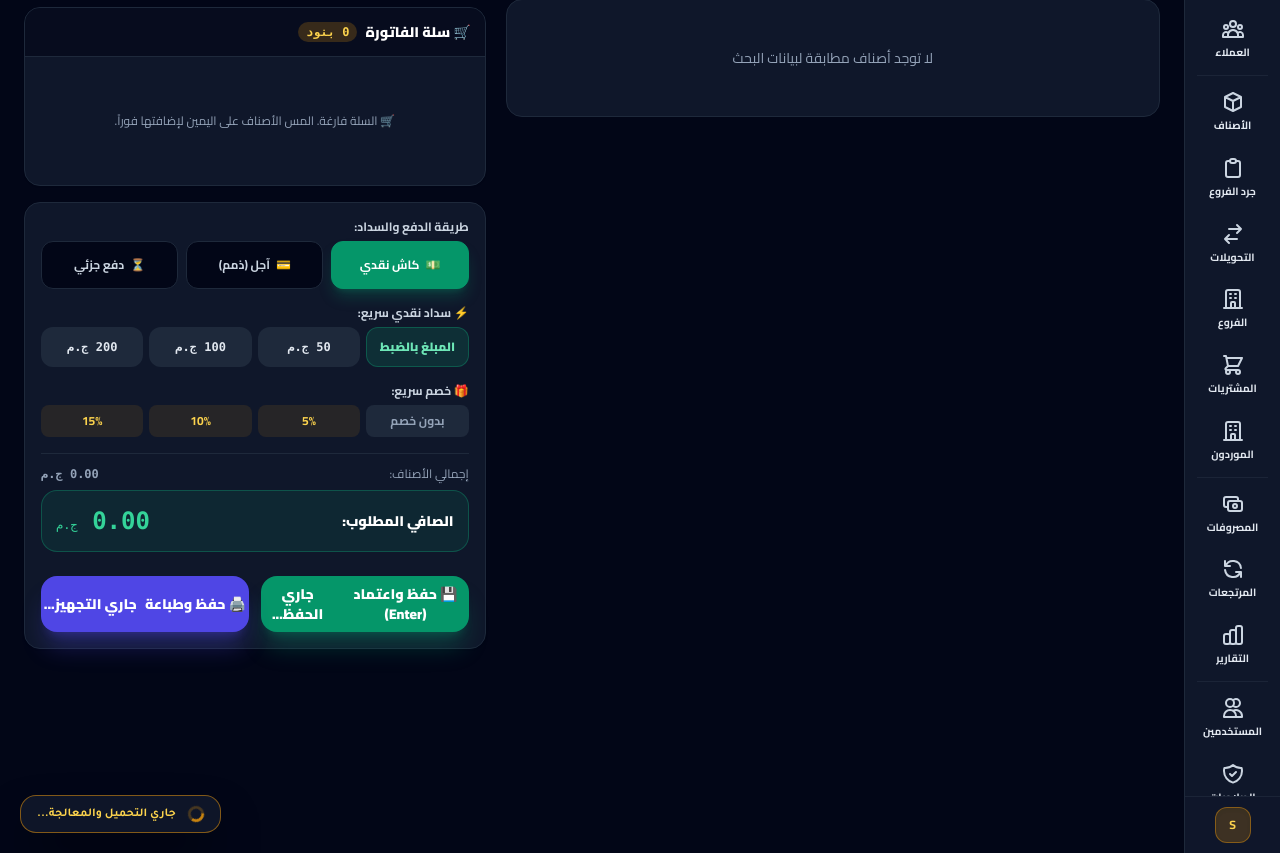
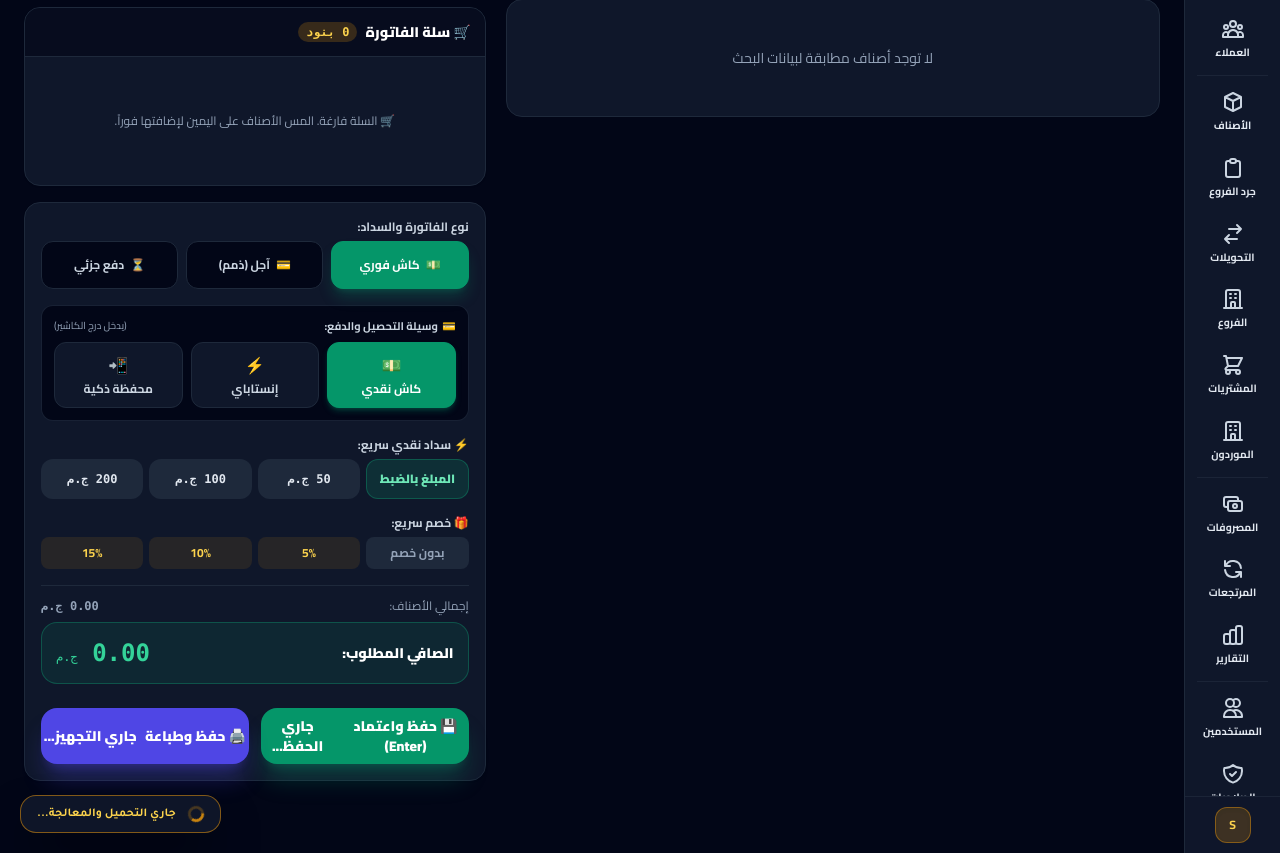
Before and after one commit to kamalsroor1/erp-hub, a Laravel app: page /invoices/create in a window 1280 px wide. Shown: the part 347-1200 px from the top of the page. Run offline with Laravel 12, Linux system fonts and the light colour scheme; the visitor is signed in with stand-in values (Sample User, id 1); data comes from the database, SQL or seed files in the repository; data that the repository does not hold is empty; parts of the project's set-up code (start-up, migrations or seed data) failed here and were passed over; some libraries are stand-ins or nearby versions.

Commit message:
feat(pos): add active touch payment buttons for cash, instapay, and e-wallet

```diff
--- a/app/Livewire/InvoiceCreate.php
+++ b/app/Livewire/InvoiceCreate.php
@@ -19,6 +19,7 @@
     public $store_id;
     public $invoice_date;
     public $payment_type = 'cash'; // cash, credit, partial
+    public $payment_method = 'cash'; // cash, instapay, e_wallet, visa, bank_transfer
     public $discount_type = 'fixed'; // fixed, percentage
     public $discount_value = '0.000';
     public $paid_amount = '0.000';
@@ -397,6 +398,11 @@
         $this->updatedPaymentType();
     }
 
+    public function quickSetPaymentMethod($method)
+    {
+        $this->payment_method = $method;
+    }
+
     public function updatedItems($value, $key)
     {
         if (str_contains($key, 'quantity')) {
@@ -519,6 +525,7 @@
                 'store_id'       => $this->store_id,
                 'invoice_date'   => $this->invoice_date,
                 'payment_type'   => $this->payment_type,
+                'payment_method' => $this->payment_method,
                 'discount_type'  => $this->discount_type,
                 'discount_value' => $this->discount_value,
                 'paid_amount'    => $this->paid_amount,
--- a/resources/views/livewire/invoice-create.blade.php
+++ b/resources/views/livewire/invoice-create.blade.php
@@ -484,9 +484,9 @@
             <!-- Financial Summary & Payment Box -->
             <div class="bg-white dark:bg-slate-900 p-4 rounded-2xl border border-slate-200 dark:border-slate-800 shadow-sm space-y-4">
 
-                <!-- Payment Method Big Toggle Buttons -->
+                <!-- Payment Type Big Toggle Buttons -->
                 <div>
-                    <label class="block text-xs font-bold text-slate-700 dark:text-slate-300 mb-1.5">طريقة الدفع والسداد:</label>
+                    <label class="block text-xs font-bold text-slate-700 dark:text-slate-300 mb-1.5">نوع الفاتورة والسداد:</label>
                     <div class="grid grid-cols-3 gap-2">
                         <button
                             type="button"
@@ -494,7 +494,7 @@
                             class="h-12 rounded-xl text-xs font-bold flex items-center justify-center gap-1.5 border transition-all cursor-pointer active:scale-95 {{ $payment_type === 'cash' ? 'bg-emerald-600 border-emerald-600 text-white shadow-lg shadow-emerald-600/30' : 'bg-slate-50 dark:bg-slate-950 border-slate-300 dark:border-slate-800 text-slate-700 dark:text-slate-300' }}"
                         >
                             <span>💵</span>
-                            <span>كاش نقدي</span>
+                            <span>كاش فوري</span>
                         </button>
 
                         <button
@@ -516,6 +516,57 @@
                         </button>
                     </div>
                 </div>
+
+                <!-- Payment Method Quick Selection (Visible when paying cash or partial) -->
+                @if($payment_type !== 'credit')
+                <div class="p-3 bg-slate-50 dark:bg-slate-950 rounded-xl border border-slate-200 dark:border-slate-800/80 space-y-2">
+                    <div class="flex items-center justify-between">
+                        <label class="text-[11px] font-bold text-slate-700 dark:text-slate-300 flex items-center gap-1">
+                            <span>💳</span>
+                            <span>وسيلة التحصيل والدفع:</span>
+                        </label>
+                        <span class="text-[10px] text-slate-400">
+                            @if($payment_method === 'cash')
+                            (يدخل درج الكاشير)
+                            @else
+                            (تحصيل إلكتروني/بنكي)
+                            @endif
+                        </span>
+                    </div>
+
+                    <div class="grid grid-cols-3 gap-2">
+                        <!-- كاش -->
+                        <button
+                            type="button"
+                            wire:click="quickSetPaymentMethod('cash')"
+                            class="py-2.5 px-2 rounded-xl text-xs font-bold flex flex-col items-center justify-center gap-1 border transition-all cursor-pointer active:scale-95 {{ $payment_method === 'cash' ? 'bg-emerald-600 border-emerald-600 text-white shadow-md shadow-emerald-600/30' : 'bg-white dark:bg-slate-900 border-slate-200 dark:border-slate-800 text-slate-700 dark:text-slate-300 hover:border-emerald-500' }}"
+                        >
+                            <span class="text-base">💵</span>
+                            <span>كاش نقدي</span>
+                        </button>
+
+                        <!-- إنستاباي -->
+                        <button
+                            type="button"
+                            wire:click="quickSetPaymentMethod('instapay')"
+                            class="py-2.5 px-2 rounded-xl text-xs font-bold flex flex-col items-center justify-center gap-1 border transition-all cursor-pointer active:scale-95 {{ $payment_method === 'instapay' ? 'bg-purple-600 border-purple-600 text-white shadow-md shadow-purple-600/30' : 'bg-white dark:bg-slate-900 border-slate-200 dark:border-slate-800 text-slate-700 dark:text-slate-300 hover:border-purple-500' }}"
+                        >
+                            <span class="text-base">⚡</span>
+                            <span>إنستاباي</span>
+                        </button>
+
+                        <!-- محفظة -->
+                        <button
+                            type="button"
+                            wire:click="quickSetPaymentMethod('e_wallet')"
+                            class="py-2.5 px-2 rounded-xl text-xs font-bold flex flex-col items-center justify-center gap-1 border transition-all cursor-pointer active:scale-95 {{ $payment_method === 'e_wallet' ? 'bg-rose-600 border-rose-600 text-white shadow-md shadow-rose-600/30' : 'bg-white dark:bg-slate-900 border-slate-200 dark:border-slate-800 text-slate-700 dark:text-slate-300 hover:border-rose-500' }}"
+                        >
+                            <span class="text-base">📲</span>
+                            <span>محفظة ذكية</span>
+                        </button>
+                    </div>
+                </div>
+                @endif
 
                 <!-- Quick Cash Presets Bar -->
                 <div>
```
